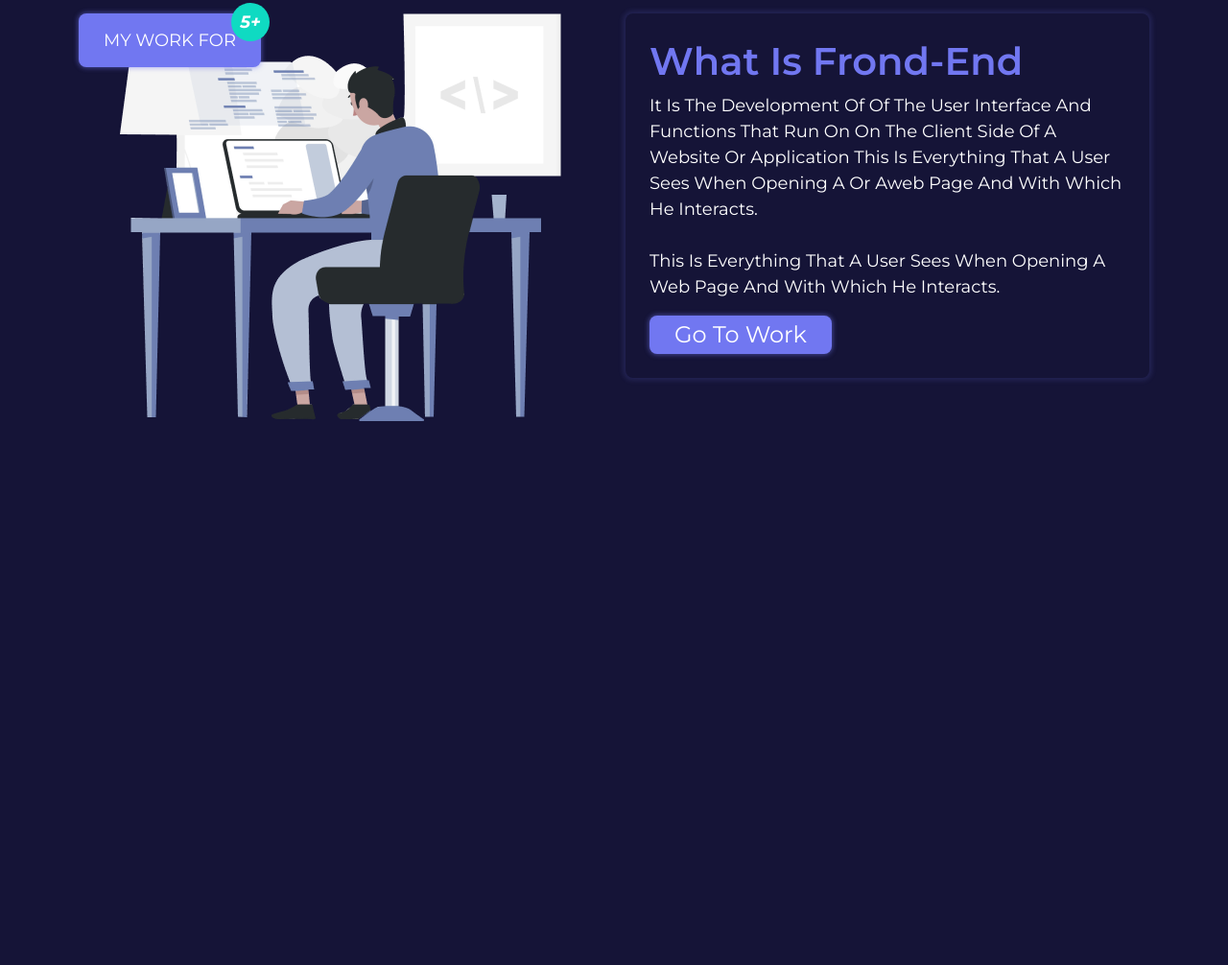
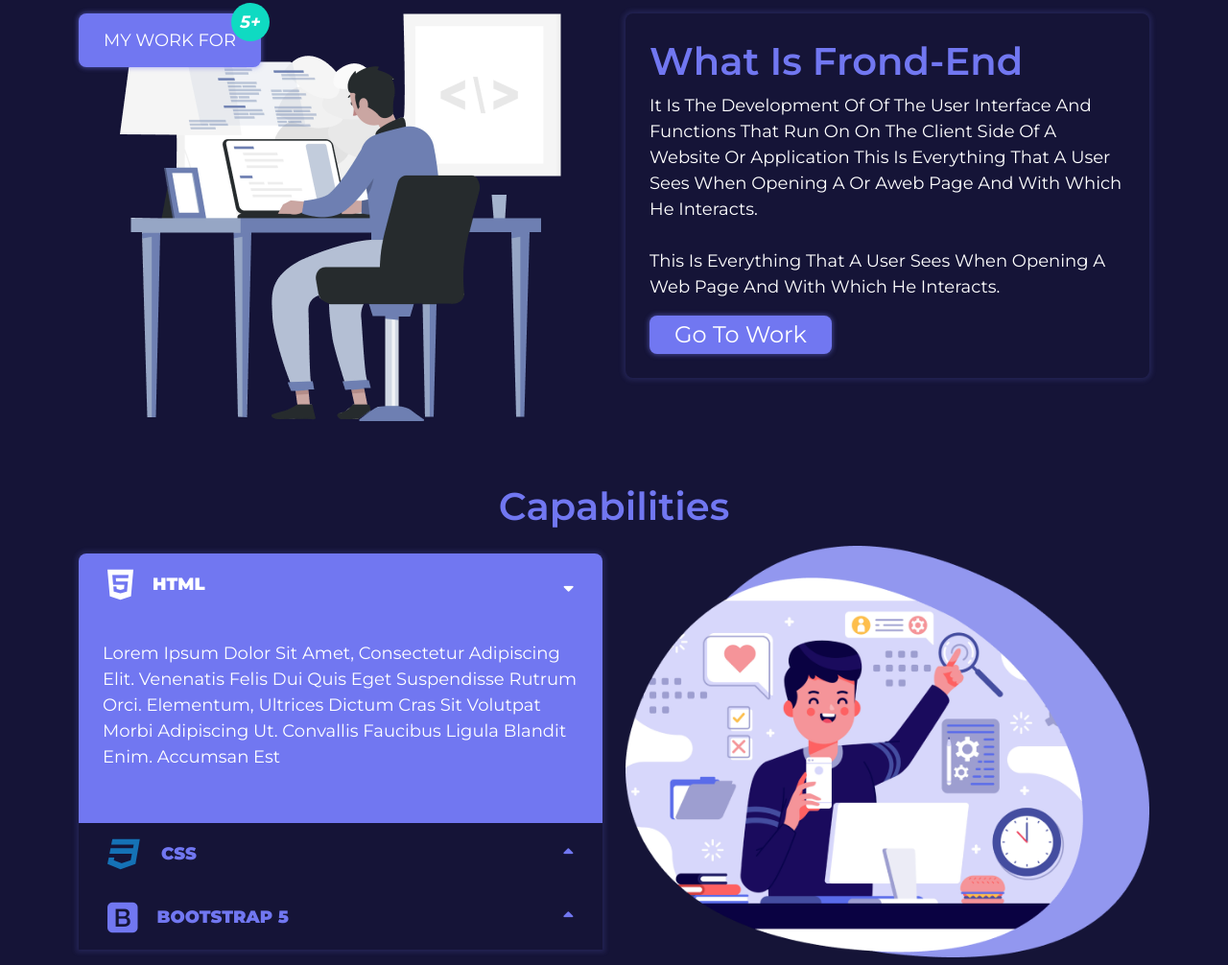
Before and after one commit to Quvondiqbek077/My-Work-2, a plain HTML site: page index.html in a window 1280 px wide. Shown: the part 626-1632 px from the top of the page at 96% size. Before the commit the page ends 1129 px from the top, so only its background shows below. Drawn offline with Linux system fonts and the light colour scheme.

Commit message:
add capabilites section

```diff
--- a/css/main.css
+++ b/css/main.css
@@ -278,8 +278,75 @@ body {
     width: 100%;
 }
 
-.about-desc__btn {}
+/* Main section */
 
-.all-btn {}
+/* CAPABILITIES */
 
-/* Main section */
+.capabilities-accordion{
+    border-radius: 8px 8px 0px 0px;
+    box-shadow: 0px 0px 5px 3px rgba(113, 119, 241, 0.15);
+    overflow: hidden;
+}
+
+.accordion__button{
+    width: 100%;
+    border: unset;
+    padding: 15px 30px;
+    background-color: transparent;
+    display: flex;
+    align-items: center;
+    column-gap: 20px;
+    font-family: var(--Montserrat);
+    color: var(--primary-color);
+    font-size: 18px;
+    font-weight: 900;
+    text-transform: uppercase;
+    position: relative;
+    transition: .4s;
+}
+.accordion__item:nth-child(1) .capabilities__icon{
+    color: #E44F26;
+}
+.accordion__item:nth-child(2) .capabilities__icon{
+    color: #1572B6;
+}
+.accordion__item:nth-child(3) .capabilities__icon{
+    color: #7177F1;
+}
+.accordion__body{
+    background-color: var(--primary-color);
+    color: var(--white);
+    padding: 25px 25px 55px;
+    font-size: 18px;
+    font-family: var(--Montserrat);
+    font-weight: 400;
+    line-height: 150%;
+    text-transform: capitalize;
+}
+
+.accordion__button:not(.collapsed){
+    background-color: var(--primary-color);
+    color: var(--white);
+}
+.accordion__button:not(.collapsed) .capabilities__icon{
+    color: var(--white);
+}
+.accordion__button:not(.collapsed) .capabilities-icon__up{
+    transform: rotate(180deg);
+}
+
+.capabilities-icon__up{
+    position: absolute;
+    right: 30px;
+    transition: .4s;
+}
+.capabilities-image{
+    width: 100%;
+}
+.capabilities-image__item{
+    width: 100%;
+    object-fit: cover;
+}
+
+
+/* CAPABILITIES */
--- a/index.html
+++ b/index.html
@@ -117,6 +117,8 @@
 
     <!-- Site-Main  -->
     <main class="site-main">
+
+        <!-- about section -->
         <section class="about">
             <div class="container py-5">
                 <div class="row justify-content-between">
@@ -142,8 +144,67 @@
                 </div>
             </div>
         </section>
+
+        <!-- capabilities -->
+        <section class="capabilities">
+            <div class="container">
+                <h2 class="capabilities-title title text-center">Capabilities</h2>
+                <div class="row align-items-center">
+                    <div class="col-12 col-lg-6 col-xl-6 my-2">
+                        <div class="accordion capabilities-accordion" id="accordionExample">
+                            <div class="accordion__item">
+                              <h2 class="accordion-header" id="headingOne">
+                                <button class="accordion__button" type="button" data-bs-toggle="collapse" data-bs-target="#collapseOne" aria-expanded="true" aria-controls="collapseOne">
+                                  <i class="fab fa-html5 fa-2x capabilities__icon"></i>
+                                  HTML
+                                  <i class="fas fa-sort-up capabilities-icon__up"></i>
+                                </button>
+                              </h2>
+                              <div id="collapseOne" class="accordion-collapse collapse show" aria-labelledby="headingOne" data-bs-parent="#accordionExample">
+                                <div class="accordion__body">Lorem ipsum dolor sit amet, consectetur adipiscing elit. Venenatis felis dui quis eget suspendisse rutrum orci. Elementum, ultrices dictum cras sit volutpat morbi adipiscing ut. Convallis faucibus ligula blandit enim. Accumsan est
+                                </div>
+                              </div>
+                            </div>
+                            <div class="accordion__item">
+                              <h2 class="accordion-header" id="headingTwo">
+                                <button class="accordion__button collapsed" type="button" data-bs-toggle="collapse" data-bs-target="#collapseTwo" aria-expanded="false" aria-controls="collapseTwo">
+                                    <i class="fab fa-css3 fa-2x capabilities__icon"></i>
+                                    CSS
+                                    <i class="fas fa-sort-up capabilities-icon__up"></i>
+                                </button>
+                              </h2>
+                              <div id="collapseTwo" class="accordion-collapse collapse" aria-labelledby="headingTwo" data-bs-parent="#accordionExample">
+                                <div class="accordion__body">Lorem ipsum dolor sit amet, consectetur adipiscing elit. Venenatis felis dui quis eget suspendisse rutrum orci. Elementum, ultrices dictum cras sit volutpat morbi adipiscing ut. Convallis faucibus ligula blandit enim. Accumsan est
+                                </div>
+                              </div>
+                            </div>
+                            <div class="accordion__item">
+                              <h2 class="accordion-header" id="headingThree">
+                                <button class="accordion__button collapsed" type="button" data-bs-toggle="collapse" data-bs-target="#collapseThree" aria-expanded="false" aria-controls="collapseThree">
+                                    <i class="fab fa-bootstrap fa-2x capabilities__icon"></i>
+                                    BOOTSTRAP 5
+                                    <i class="fas fa-sort-up capabilities-icon__up"></i>
+                                </button>
+                              </h2>
+                              <div id="collapseThree" class="accordion-collapse collapse" aria-labelledby="headingThree" data-bs-parent="#accordionExample">
+                                <div class="accordion__body">
+                                    Lorem ipsum dolor sit amet, consectetur adipiscing elit. Venenatis felis dui quis eget suspendisse rutrum orci. Elementum, ultrices dictum cras sit volutpat morbi adipiscing ut. Convallis faucibus ligula blandit enim. Accumsan est
+                                </div>
+                              </div>
+                            </div>
+                          </div>
+                    </div>
+                    <div class="col-12 col-lg-6 col-xl-6 my-2">
+                        <div class="capabilities-image">
+                            <img src="./img/capabilities.png" alt="Capabilites image" class="capabilities-image__item">
+                        </div>
+                    </div>
+                </div>
+            </div>
+        </section>
     </main>
     <!-- Site-Main  -->
+
 
 
 
```
